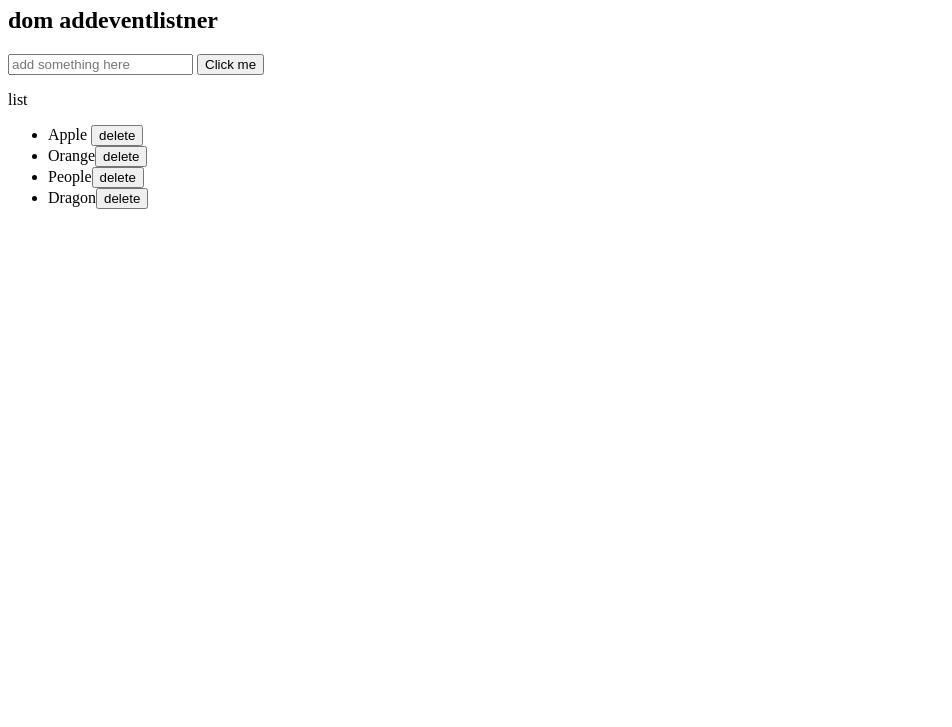
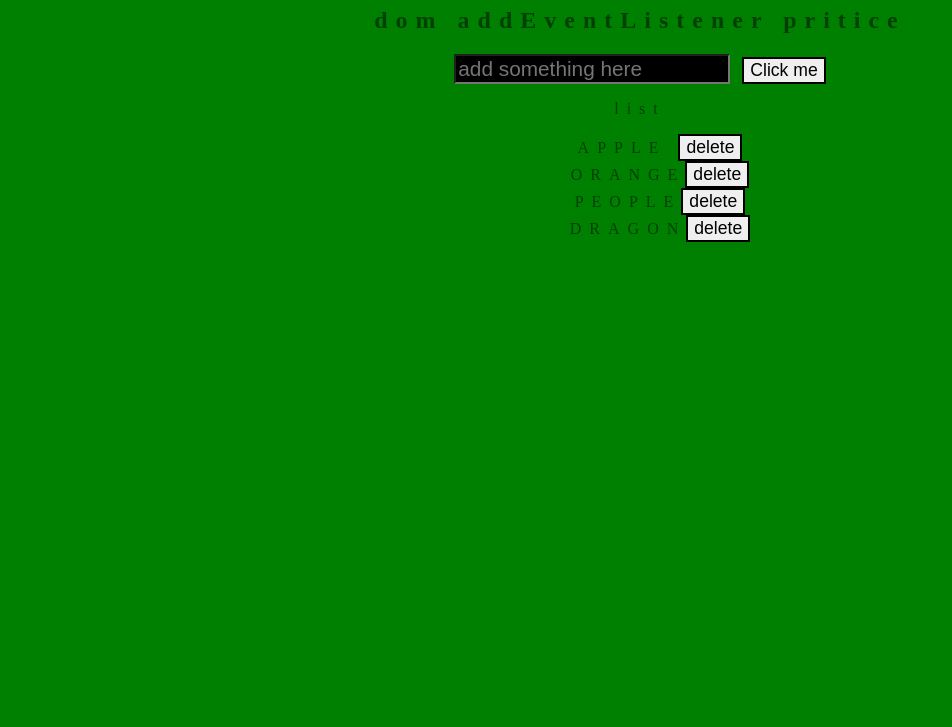
Before and after one commit to ginnnnnn/shopping-list, a plain HTML site: page index.html in a window 1280 px wide. Shown: the part 73-800 px from the top of the page, without its empty margins (0-952 px from the left). Drawn offline with Linux system fonts and the light colour scheme.

Commit message:
a little css

```diff
--- a/index.html
+++ b/index.html
@@ -7,15 +7,18 @@
 <body>
 
 	<h1>Shopping List</h1>
-	<h2>dom addeventlistner</h2>
+	<h2>dom addEventListener pritice</h2>
      <input type="text" name="" placeholder="add something here" id="userinput"> <button id="enter">Click me</button>
+
 	<p>list</p>
+	<div>
 	<ul >
 		<li>Apple <button id="apple">delete</button></li>
 		<li>Orange<button id="orange">delete</button> </li>
 		<li>People<button id="people">delete</button></li>
 		<li>Dragon<button id="dragon">delete</button></li>
 	</ul>
+</div>
 
 
 <script type="text/javascript" src="script.js"></script>
--- a/style.css
+++ b/style.css
@@ -1,3 +1,32 @@
+body {
+	font:'Raleway',sans-serif;
+	color:rgba(0, 0, 0, .5);
+	text-align: center;
+	letter-spacing:.5em;
+	background-color: green;
+
+}
 .done {
 	text-decoration-line: line-through;
 }
+ul {
+	list-style-type: none;
+}
+div	{
+
+	width:100%;
+	margin-left: auto;
+	margin-right: auto;
+	text-transform: uppercase;
+}
+input {
+	font-size: 1.3rem;
+	background-color: black;
+	color: yellow;
+
+}
+button {
+	font-size: 1.1rem;
+	font-weight: 300;
+	border-style: solid;
+}
```
